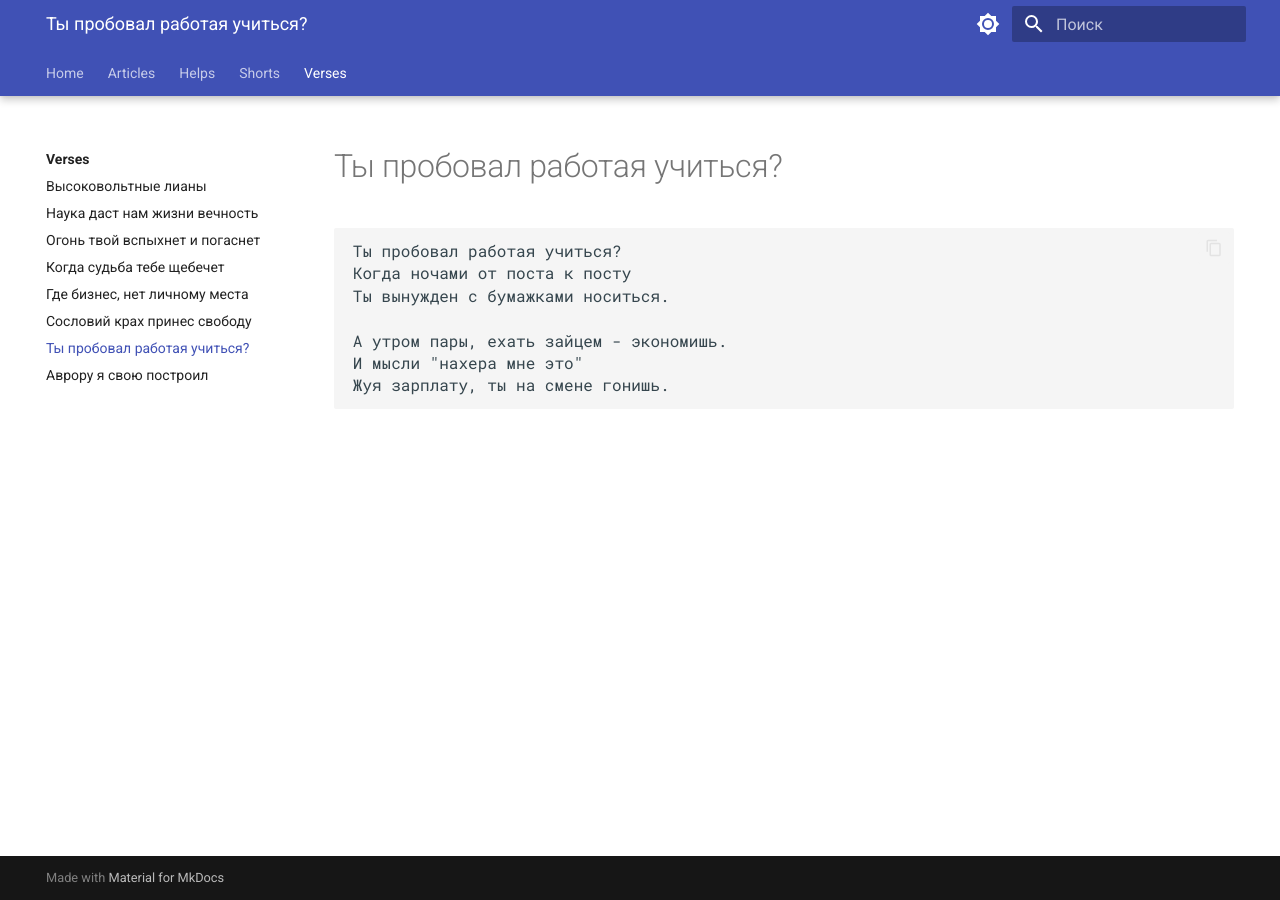
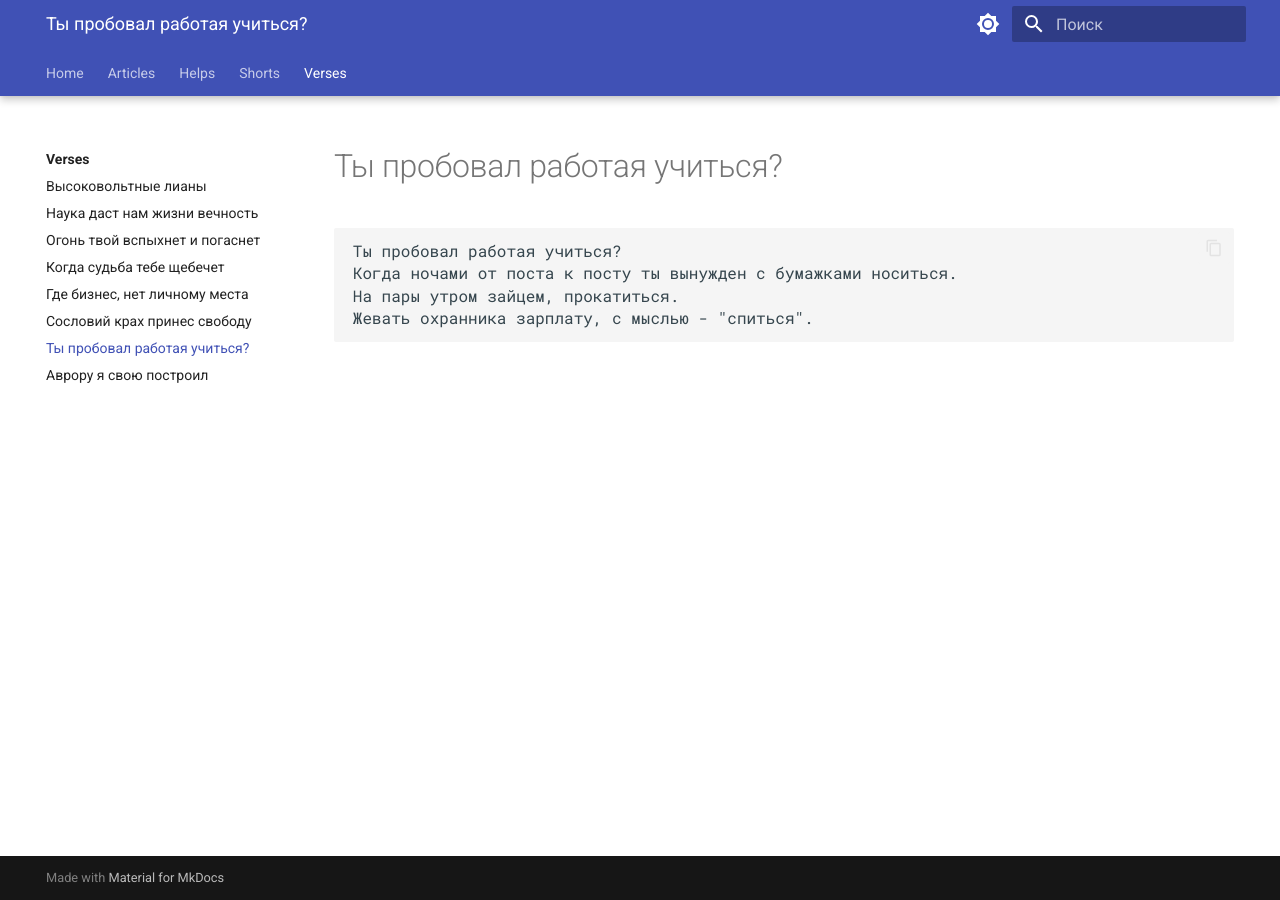
Before and after one commit to keygenqt/articles, an MkDocs documentation site: the page built from docs/verses/Ты пробовал работая учиться?/index.md, in a window 1280 px wide. Built offline with MkDocs 1.6.1 and Material for MkDocs 9.7.7, drawn with Linux system fonts in a browser that asks for light colours.

Commit message:
Update Ты пробовал работая учиться?

````diff
--- a/docs/verses/Ты пробовал работая учиться?/index.md
+++ b/docs/verses/Ты пробовал работая учиться?/index.md
@@ -2,10 +2,7 @@
 
 ```text
 Ты пробовал работая учиться?
-Когда ночами от поста к посту
-Ты вынужден с бумажками носиться.
-
-А утром пары, ехать зайцем - экономишь.
-И мысли "нахера мне это"
-Жуя зарплату, ты на смене гонишь.
+Когда ночами от поста к посту ты вынужден с бумажками носиться.
+На пары утром зайцем, прокатиться.
+Жевать охранника зарплату, с мыслью - "спиться".
 ```
````
